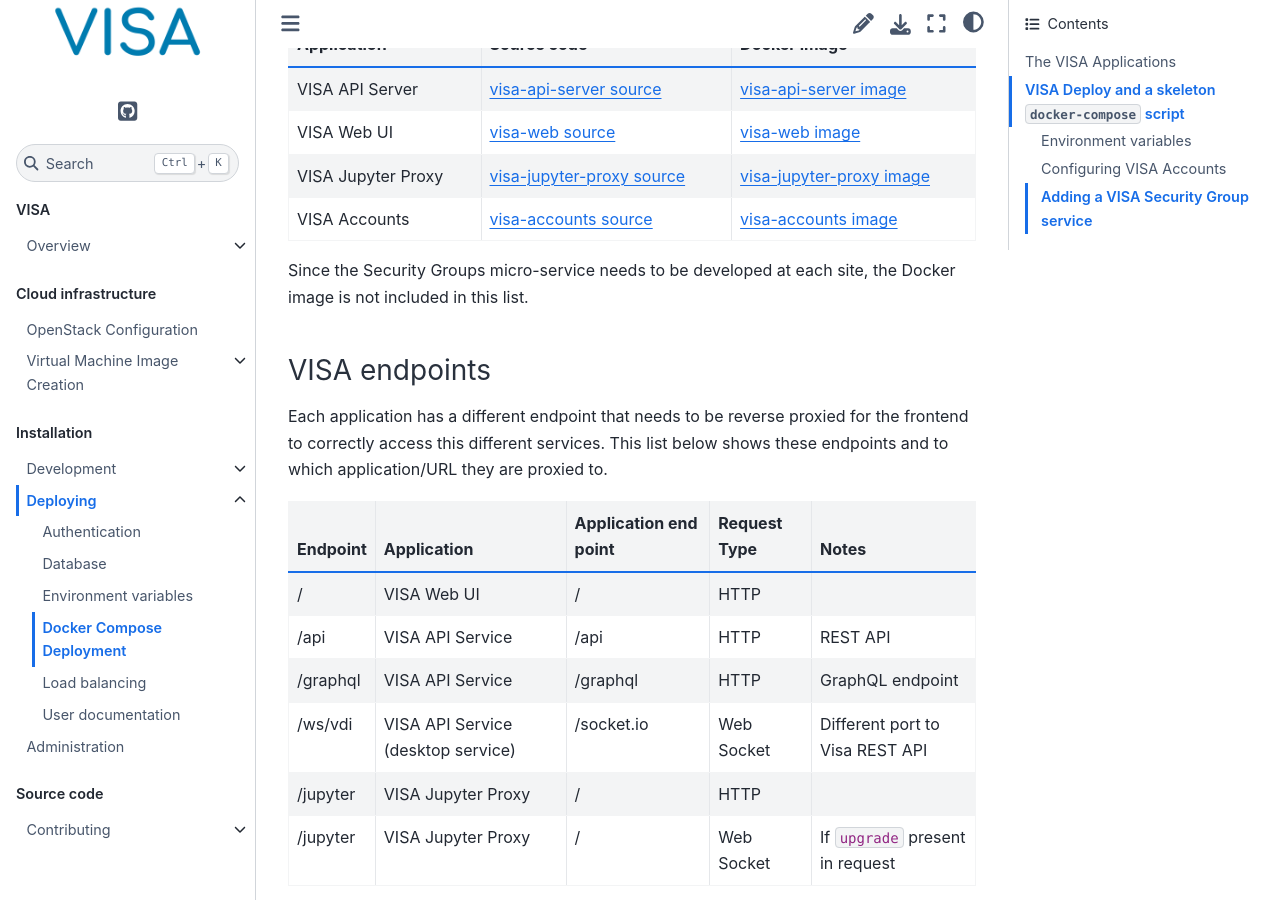
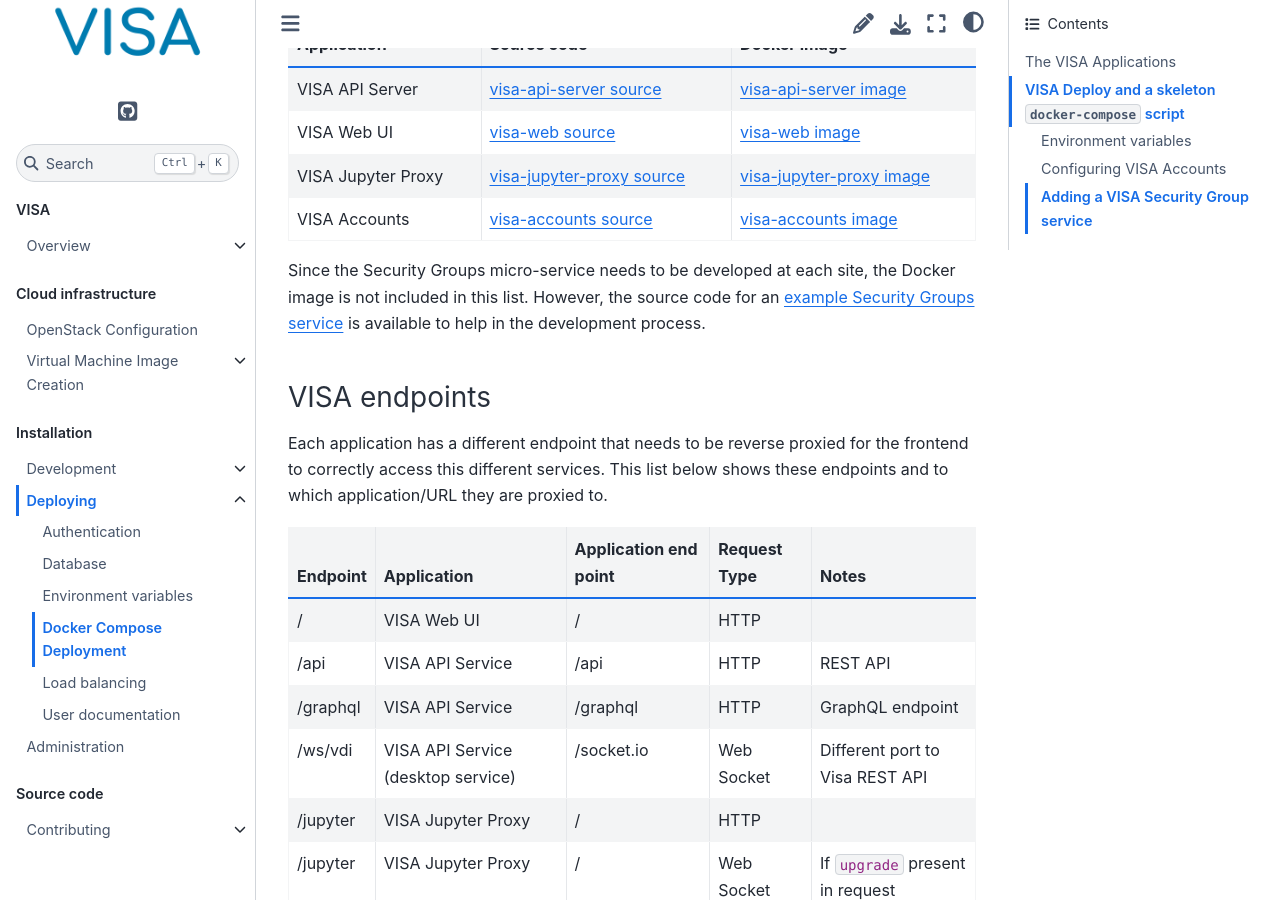
Before and after one commit to ILLGrenoble/visa-docs, a Sphinx documentation site: the page built from docs/source/deploying/deploying-docker-compose.md, in a window 1280 px wide and 900 px high, scrolled down 1093 px. Built offline with Sphinx 7.4.7 and the Sphinx Book theme 1.1.4, drawn with Linux system fonts in a browser that asks for light colours.

Commit message:
Add another reference to the example project for the security groups

```diff
--- a/docs/source/deploying/deploying-docker-compose.md
+++ b/docs/source/deploying/deploying-docker-compose.md
@@ -44,7 +44,7 @@
 | VISA Jupyter Proxy | [visa-jupyter-proxy source](https://github.com/ILLGrenoble/visa-jupyter-proxy) | [visa-jupyter-proxy image](https://hub.docker.com/r/illgrenoble/visa-jupyter-proxy) |
 | VISA Accounts | [visa-accounts source](https://github.com/ILLGrenoble/visa-accounts) | [visa-accounts image](https://hub.docker.com/r/illgrenoble/visa-accounts) |
 
-Since the Security Groups micro-service needs to be developed at each site, the Docker image is not included in this list.
+Since the Security Groups micro-service needs to be developed at each site, the Docker image is not included in this list. However, the source code for an [example Security Groups service](https://github.com/ILLGrenoble/visa-security-groups-example) is available to help in the development process.
 
 ### VISA endpoints
 
```
